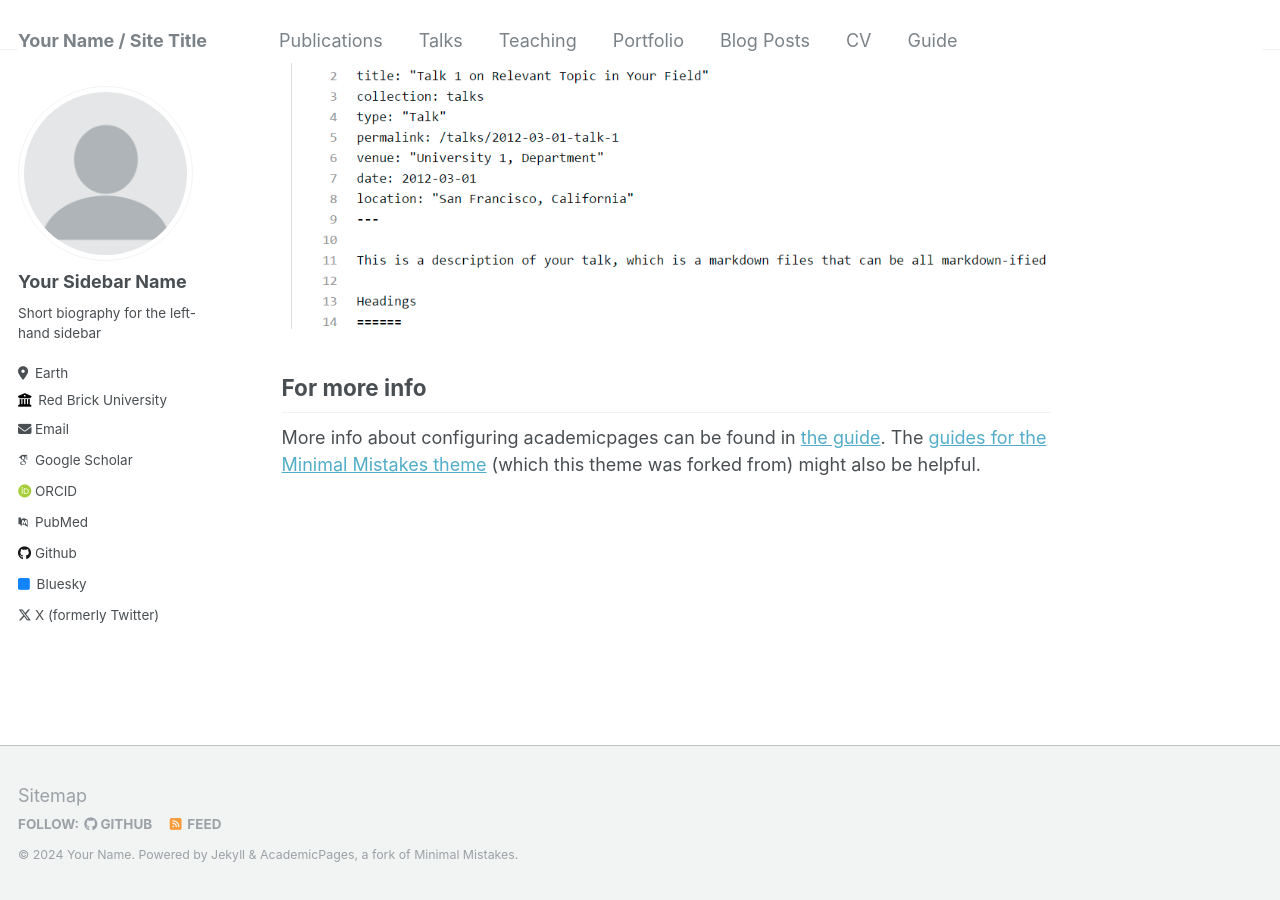
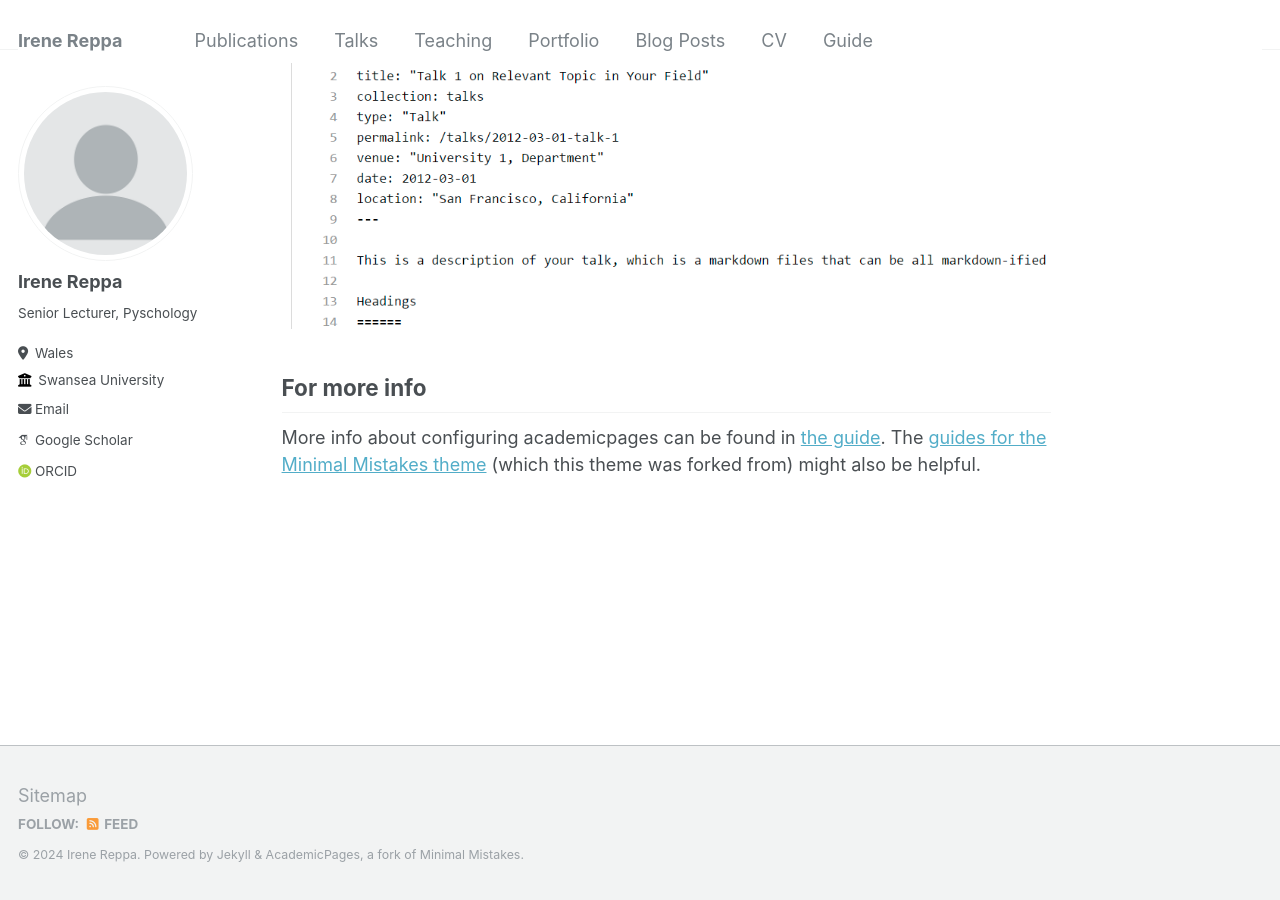
Before and after one commit to ireppa/ireppa.github.io, a Jekyll site: the page built from _pages/about.md, in a window 1280 px wide and 900 px high, scrolled down 2640 px. Built offline with Jekyll 4.4.1, drawn with Linux system fonts in a browser that asks for light colours; some web fonts are replaced.

Commit message:
Update basic information

```diff
--- a/_config.yml
+++ b/_config.yml
@@ -8,13 +8,13 @@
 
 # Basic Site Settings
 locale                   : "en-US"
-title                    : "Your Name / Site Title"
+title                    : "Irene Reppa"
 title_separator          : "-"
-name                     : &name "Your Name"
-description              : &description "personal description"
-url                      : https://academicpages.github.io # the base hostname & protocol for your site e.g. "https://mmistakes.github.io"
+name                     : &name "Irene Reppa"
+description              : &description "Lecturer in Pyschology, Swansea"
+url                      : https://jaypmorgan.github.io/irenereppa # the base hostname & protocol for your site e.g. "https://mmistakes.github.io"
 baseurl                  : "" # the subpath of your site, e.g. "/blog"
-repository               : "academicpages/academicpages.github.io"
+repository               : "jaypmorgan/irene-reppa"
 
 # Site Author - The following control what appear as part of the author content on the side bar.
 #               If a field is blank the icon and link will not appear, otherwise it will be shown.
@@ -22,32 +22,32 @@ repository               : "academicpages/academicpages.github.io"
 author:
   # Biographic information
   avatar           : "profile.png"
-  name             : "Your Sidebar Name"
+  name             : "Irene Reppa"
   pronouns         : # example: "she/her"
-  bio              : "Short biography for the left-hand sidebar"
-  location         : "Earth"
-  employer         : "Red Brick University"
+  bio              : "Senior Lecturer, Pyschology"
+  location         : "Wales"
+  employer         : "Swansea University"
   uri              : # URL
-  email            : "none@example.org"
+  email            : "i.reppa@swansea.ac.uk"
 
   # Academic websites
   arxiv            : # URL - Update with the correct link to your profile
-  googlescholar    : "https://scholar.google.com/citations?user=PS_CX0AAAAAJ"
+  googlescholar    : "https://scholar.google.com/citations?user=KZ0mXBIAAAAJ&hl=en"
   impactstory      : # URL
-  orcid            : "http://orcid.org/yourorcidurl"
-  pubmed           : "https://www.ncbi.nlm.nih.gov/pubmed/?term=john+snow"
+  orcid            : "https://orcid.org/0000-0002-2853-2311"
+  pubmed           : # URL
   researchgate     : # URL
 
   # Repositories and software development
   bitbucket        : # Username - Update with your username on the site
   codepen          : # Username
   dribbble         : # Username
-  github           : "academicpages"
+  github           : # Username
   kaggle           : # Username
   stackoverflow    : # User number or user number and name (i.e., use "1" or "1/jeff-atwood")
 
   # Social media
-  bluesky          : "bsky.app" # Replace this with you Bluesky username
+  bluesky          : # Username
   facebook         : # Username
   flickr           : # Username
   foursquare       : # Username
@@ -64,7 +64,7 @@ author:
   steam            : # Username
   telegram         : # URL
   tumblr           : # Username
-  twitter          : "UniofOxford"  # Replace this with your X / Twitter handle
+  twitter          : # Username
   vine             : # Username
   weibo            : # Username
   wikipedia        : # Username
```
